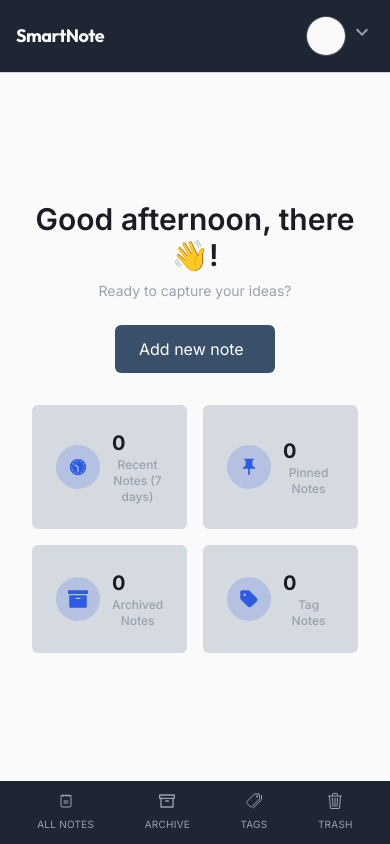
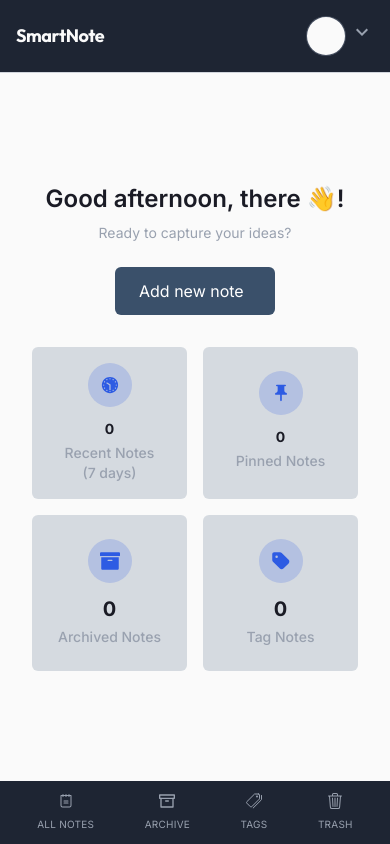
Before and after one commit to Rhea843/SmartNote, a React (Vite) app in the folder client/: page /dashboard in a window 390 px wide. Built offline with nearby package versions, Linux system fonts and the light colour scheme; no server answers; sample sign-in values are in the browser's storage.

Commit message:
fix: responsiveness

```diff
--- a/client/src/components/WelcomeScreen.jsx
+++ b/client/src/components/WelcomeScreen.jsx
@@ -42,7 +42,7 @@ const archivedCount = notes.filter(
 
       <div className="flex flex-col items-center gap-6">
         <div>
-          <h1 className="text-3xl font-semibold text-[#1A1B25] mb-2">{getGreeting()}, {user?.name?.split(' ')[0] || 'there'} 👋!</h1>
+          <h1 className="text-2xl md:text-3xl font-semibold text-[#1A1B25] mb-2">{getGreeting()}, {user?.name?.split(' ')[0] || 'there'} 👋!</h1>
           <p className="text-gray-400 text-sm">Ready to capture your ideas?</p>
         </div>
 
@@ -57,8 +57,8 @@ const archivedCount = notes.filter(
 
       </div>
 
-
-      <div className="grid grid-cols-2 gap-4 w-full">
+      {/* md screeens above */}
+      <div className="hidden md:grid grid-cols-2 gap-4 w-full">
 
         <button
          onClick={() => setActiveView('notes')}
@@ -113,6 +113,64 @@ const archivedCount = notes.filter(
         </button>
 
       </div>
+
+     {/* Mobile screens */}
+      <div className="md:hidden grid grid-cols-2 gap-4 w-full ">
+
+        <button
+         onClick={() => setActiveView('notes')}
+         className="bg-[#415A77]/20 rounded-md p-4 shadow-full flex flex-col items-center gap-3"
+        >
+          <div className="bg-[#2d5be3]/20 p-3 rounded-full w-11 h-11">
+            <IoMdClock  className="text-xl text-[#2d5be3]" />
+          </div>
+
+          <div className="flex flex-col items-center gap-1">
+            <p className="text-sm font-bold text-[#1A1B25]">{recentNotes}</p>
+            <p className="text-sm text-gray-400 font-medium"> Recent Notes<br /> (7 days)</p>
+          </div>
+        </button>
+
+        <button
+         onClick={() => setActiveView('notes')}
+         className="bg-[#415A77]/20 rounded-md p-6 shadow-full flex flex-col items-center gap-3"
+        >
+          <div className="bg-[#2d5be3]/20 p-3 rounded-full w-11 h-11">
+            <MdPushPin className="text-xl text-[#2d5be3]" />
+          </div>
+          <div className="flex flex-col items-center gap-1">
+            <p className="text-sm font-bold text-[#1A1B25]">{pinnedCount}</p>
+            <p className="text-sm text-gray-400 font-medium"> Pinned Notes</p>
+          </div>
+        </button>
+
+        <button
+         onClick={() => setActiveView('archived')}
+         className="bg-[#415A77]/20 rounded-md p-6 shadow-full flex flex-col items-center gap-3"
+        >
+          <div className="bg-[#2d5be3]/20 p-3 rounded-full w-11 h-11">
+            <FaArchive  className="text-xl text-[#2d5be3]" />
+          </div>
+          <div className="flex flex-col items-center gap-1">
+            <p className="text-xl font-bold text-[#1A1B25]">{archivedCount}</p>
+            <p className="text-sm text-gray-400 font-medium"> Archived Notes</p>
+          </div>
+        </button>
+
+        <button
+         onClick={() => setActiveView('tags')}
+          className="bg-[#415A77]/20 rounded-md p-6 shadow-full flex flex-col items-center gap-3"
+        >
+          <div className="bg-[#2d5be3]/20 p-3 rounded-full w-11 h-11">
+            <FaTag className="text-xl text-[#2d5be3]" />
+          </div>
+          <div className="flex flex-col items-center gap-1">
+            <p className="text-xl font-bold text-[#1A1B25]">{allTags.length}</p>
+            <p className="text-sm text-gray-400 font-medium"> Tag Notes</p>
+          </div>
+        </button>
+
+      </div>
     </div>
   )
 }
```
